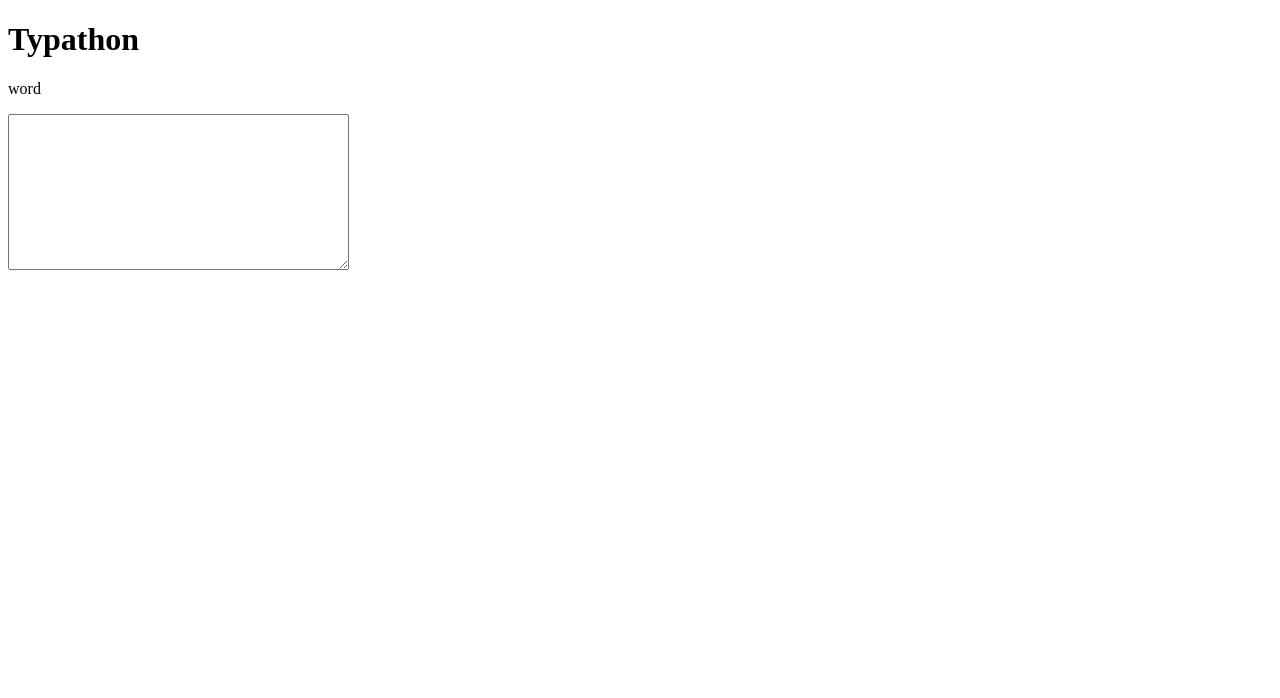
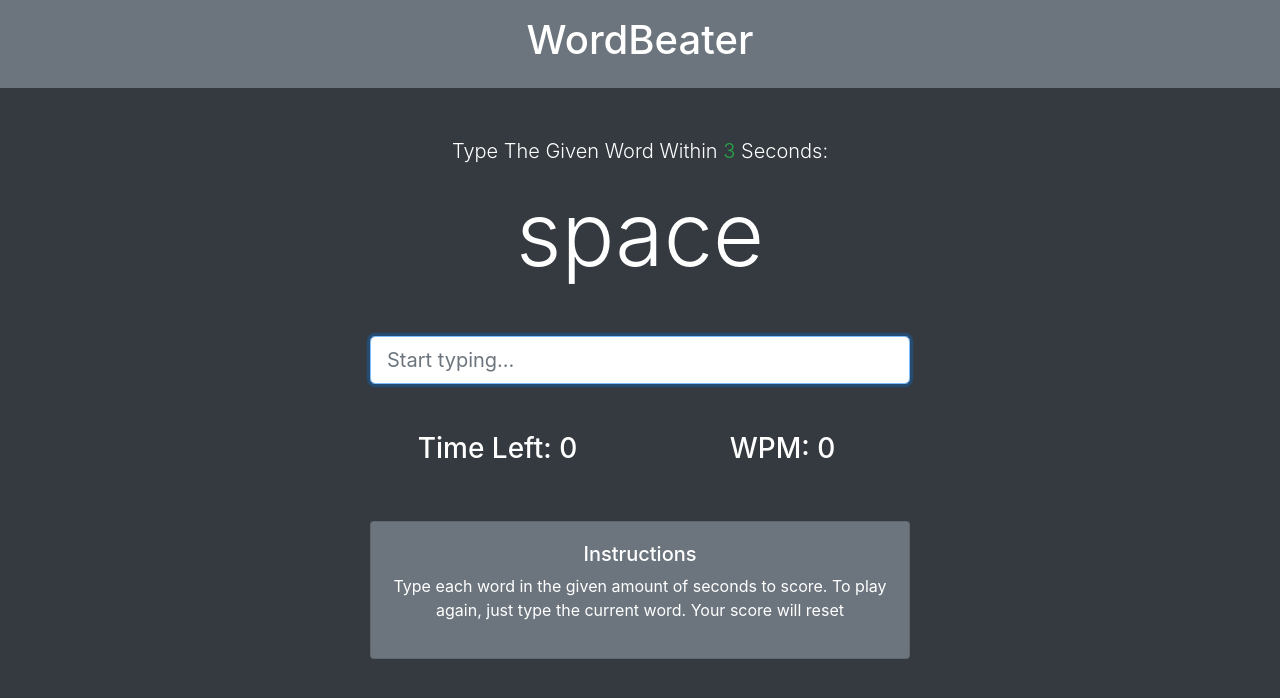
Before and after one commit to Zolo-amgaa/HackMIT, a plain HTML site: page clientsideGame/game.html in a window 1280 px wide. Drawn offline with nearby package versions, Linux system fonts and the light colour scheme.

Commit message:
game updates

```diff
--- a/clientsideGame/game.html
+++ b/clientsideGame/game.html
@@ -2,24 +2,58 @@
 <html lang="en">
 
 <head>
-    <meta charset="UTF-8">
-    <meta name = "viewport" content ="width=device-width">
-    <title>Typathon</title>
+  <meta charset="UTF-8">
+  <meta name="viewport" content="width=device-width, initial-scale=1.0">
+  <meta http-equiv="X-UA-Compatible" content="ie=edge">
+  <title>WordBeater</title>
+  <link rel="stylesheet" href="https://stackpath.bootstrapcdn.com/bootstrap/4.1.3/css/bootstrap.min.css" integrity="sha384-MCw98/SFnGE8fJT3GXwEOngsV7Zt27NXFoaoApmYm81iuXoPkFOJwJ8ERdknLPMO"
+    crossorigin="anonymous">
 </head>
 
-<body>
-    <h1>Typathon</h1>
-    <div>
-        <div>
-            <h1 id="winOrLose"></h1>
+<body class="bg-dark text-white ">
+  <header class="bg-secondary text-center p-3 mb-5">
+    <h1>WordBeater</h1>
+  </header>
+  <div class="container text-center">
+
+    <!-- Word & Input -->
+    <div class="row">
+      <div class="col-md-6 mx-auto">
+        <p class="lead">Type The Given Word Within
+          <span class="text-success" id="seconds">5</span> Seconds:</p>
+        <h2 class="display-2 mb-5" id="current-word">hello</h2>
+        <input type="text" class="form-control form-control-lg" placeholder="Start typing..." id="word-input" autofocus>
+        <h4 class="mt-3" id="message"></h4>
+
+        <!-- Time & Score Columns -->
+        <div class="row mt-5">
+          <div class="col-md-6">
+            <h3>Time Left:
+              <span id="time">0</span>
+            </h3>
+          </div>
+          <div class="col-md-6">
+            <h3>WPM:
+              <span id="wpm">0</span>
+            </h3>
+          </div>
         </div>
-        <div>
-            <p>word</p>
+
+        <!-- Instructions -->
+        <div class="row mt-5">
+          <div class="col-md-12">
+            <div class="card card-body bg-secondary text-white">
+              <h5>Instructions</h5>
+              <p>Type each word in the given amount of seconds to score. To play again, just type the current word. Your score
+                will reset</p>
+            </div>
+          </div>
         </div>
-        <div>
-            <textarea name"" id="" cols = "40" rows = "10"></textarea>
-        </div>
+      </div>
     </div>
+  </div>
+
+  <script src="game.js"></script>
 </body>
 
 </html>
--- a/clientsideGame/game.js
+++ b/clientsideGame/game.js
@@ -1,14 +1,122 @@
+
+window.addEventListener('load', init);
+
+// Globals
+
+// Available Levels
+const levels = {
+  easy: 5,
+  medium: 3,
+  hard: 1
+};
+
+// To change level
+const currentLevel = levels.medium;
+
 let wpm = 0;
-let typing;
+let time = currentLevel;
+let score = 0;
+let isPlaying;
 
-const
-
+// DOM Elements
+const wordInput = document.querySelector('#word-input');
+const currentWord = document.querySelector('#current-word');
+const scoreDisplay = document.querySelector('#score');
+const timeDisplay = document.querySelector('#time');
+const message = document.querySelector('#message');
+const seconds = document.querySelector('#seconds');
 
 const words = [
-    'what',
-    'am',
-    "I",
-    "doing",
-    "lol",
-    "Sarat",
-]
+  'hat',
+  'river',
+  'lucky',
+  'statue',
+  'generate',
+  'stubborn',
+  'cocktail',
+  'runaway',
+  'joke',
+  'developer',
+  'establishment',
+  'hero',
+  'javascript',
+  'nutrition',
+  'revolver',
+  'echo',
+  'siblings',
+  'investigate',
+  'horrendous',
+  'symptom',
+  'laughter',
+  'magic',
+  'master',
+  'space',
+  'definition'
+];
+
+// Initialize Game
+function init() {
+  // Show number of seconds in UI
+  seconds.innerHTML = currentLevel;
+  // Load word from array
+  showWord(words);
+  // Start matching on word input
+  wordInput.addEventListener('input', startMatch);
+  // Call countdown every second
+  //setInterval(countdown, 1000);
+  // Check game status
+  setInterval(checkStatus, 50);
+}
+
+// Start match
+function startMatch() {
+  if (matchWords()) {
+    isPlaying = true;
+    time = 0;
+    showWord(words);
+    wordInput.value = '';
+    score++;
+  }
+
+  // If score is -1, display 0
+  if (score === -1) {
+    scoreDisplay.innerHTML = 0;
+  } else {
+    scoreDisplay.innerHTML = score;
+  }
+}
+
+// Match currentWord to wordInput
+function matchWords() {
+  if (wordInput.value === currentWord.innerHTML) {
+    message.innerHTML = 'Correct!!!';
+    return true;
+  } else {
+    message.innerHTML = '';
+    return false;
+  }
+}
+
+// Pick & show random word
+function showWord(words) {
+  // Generate random array index
+  const randIndex = Math.floor(Math.random() * words.length);
+  // Output random word
+  currentWord.innerHTML = words[randIndex];
+}
+
+// Countdown timer
+function countdown() {
+  // Make sure time is not run out
+  time++;
+  // Show time
+  timeDisplay.innerHTML = time;
+}
+
+// Check game status
+function checkStatus() {
+  if (!isPlaying && time === 0) {
+    message.innerHTML = 'Game Over!!!';
+    score = -1;
+  }
+}
```
